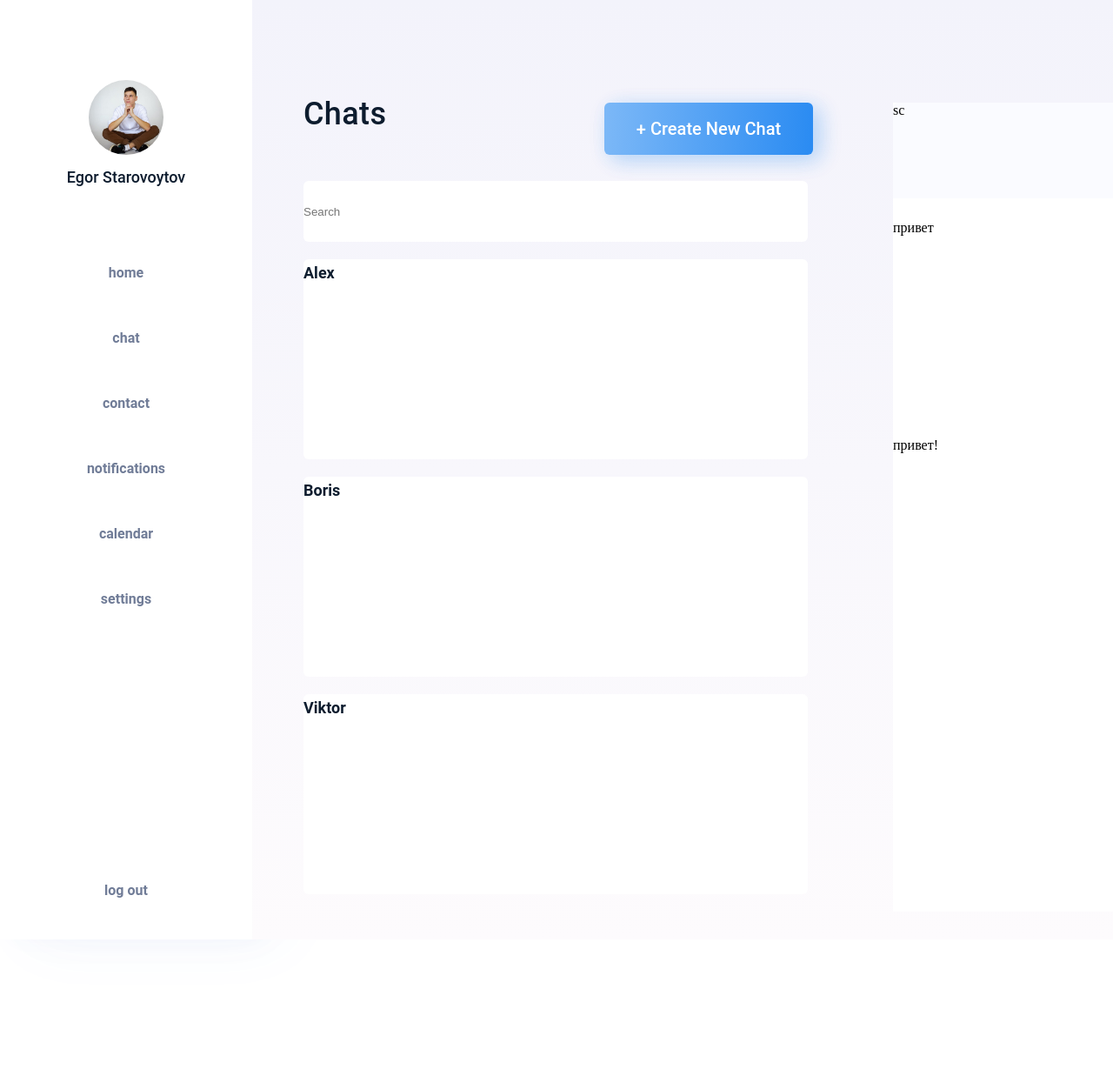
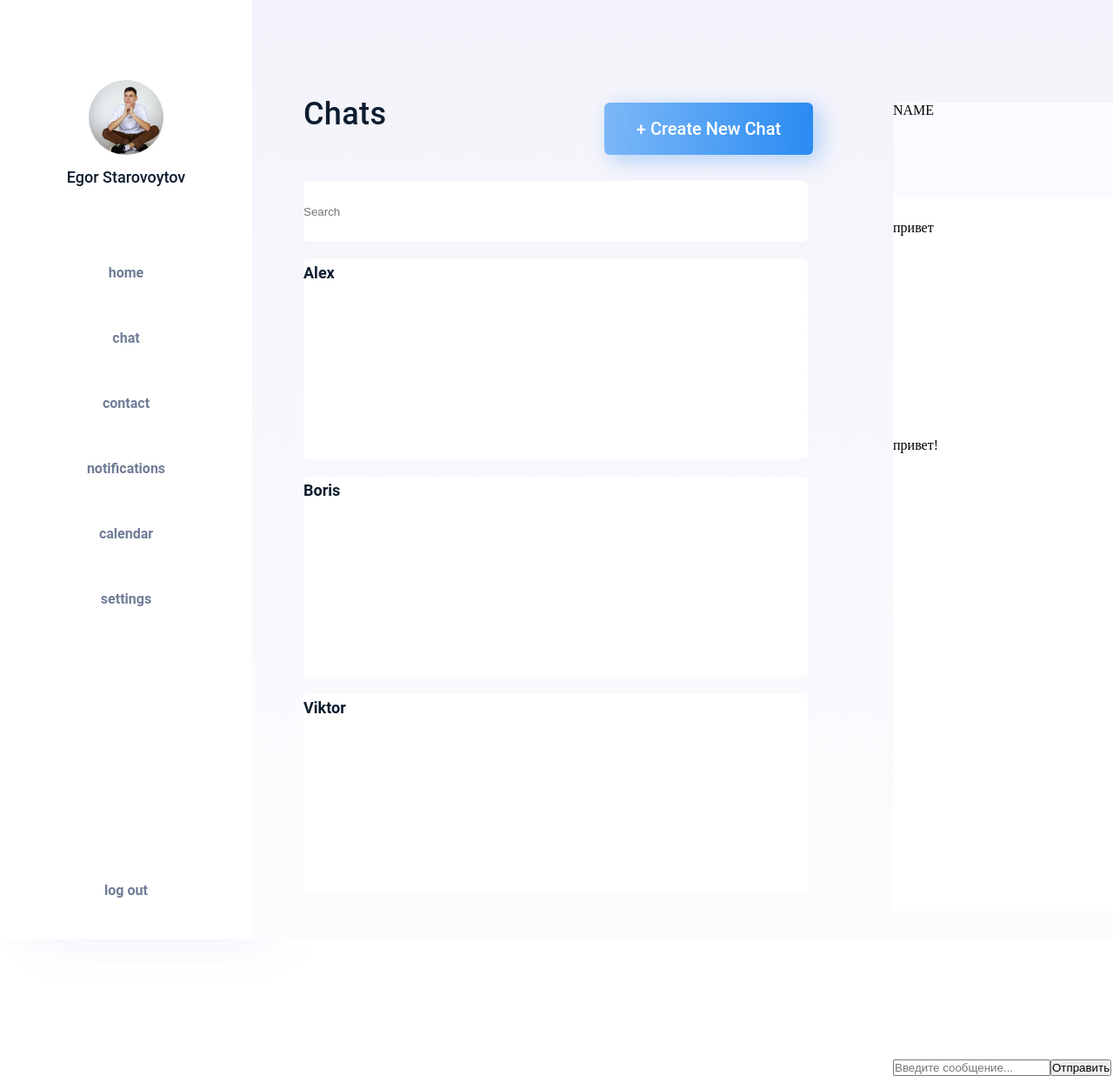
Before and after one commit to ST-ER/messenger, a React (Create React App) app: page /chats in a window 1280 px wide. Shown: the top 1237 px of the page at 87% size. Before the commit the page ends 1178 px from the top, so only its background shows below. Built offline with nearby package versions, Linux system fonts and the light colour scheme.

Commit message:
начало добавление сообщений

```diff
--- a/src/Components/Messages/Components/MessageTitle.jsx
+++ b/src/Components/Messages/Components/MessageTitle.jsx
@@ -5,7 +5,7 @@ import s from '../Messages.module.css'
 const MessageTitle = () => {
     return (
         <div className={s.MessageTitle}>
-            sc
+            NAME
         </div>
     );
 };
--- a/src/Components/Messages/Messages.jsx
+++ b/src/Components/Messages/Messages.jsx
@@ -7,6 +7,7 @@ import MessageTitle from './Components/MessageTitle';
 import s from './Messages.module.css'
 
 const Messages = () => {
+
 	const [chats, useChats] = useState([
 		{ id: 1, name: 'Alex' },
 		{ id: 2, name: 'Boris' },
@@ -18,7 +19,6 @@ const Messages = () => {
 	])
 
 	const [search, setSearch] = useState('')
-
 	const filterChats = chats.filter(chat => {
 		return chat.name.toLocaleLowerCase().includes(search.toLocaleLowerCase())
 	})
@@ -32,6 +32,14 @@ const Messages = () => {
 		<Chat message={message} key={id} />
 	))
 
+	const [addMessage, setAddMessage] = useState('')
+
+	const addText = () =>{
+		console.log(addMessage);
+		// useChat([...chat, { id: Date.now(), fromWhom: 'me', message: addMessage }])
+		// setAddMessage('')
+	}
+
     return (
 			<div className={s.messages}>
 				<div className={s.chatsblock}>
@@ -44,6 +52,14 @@ const Messages = () => {
 					<MessageTitle />
 					{/* <Chat chat={chat} useChat={useChat} /> */}
 					<div className={s.chat}>{chatElement}</div>
+					<div>
+						<input
+							type='text'
+							placeholder='Введите сообщение...'
+							onChange={(e) => {setAddMessage(e.target.value)}}
+						/>
+						<button onClick={addText}>Отправить</button>
+					</div>
 				</div>
 			</div>
 		)
```
